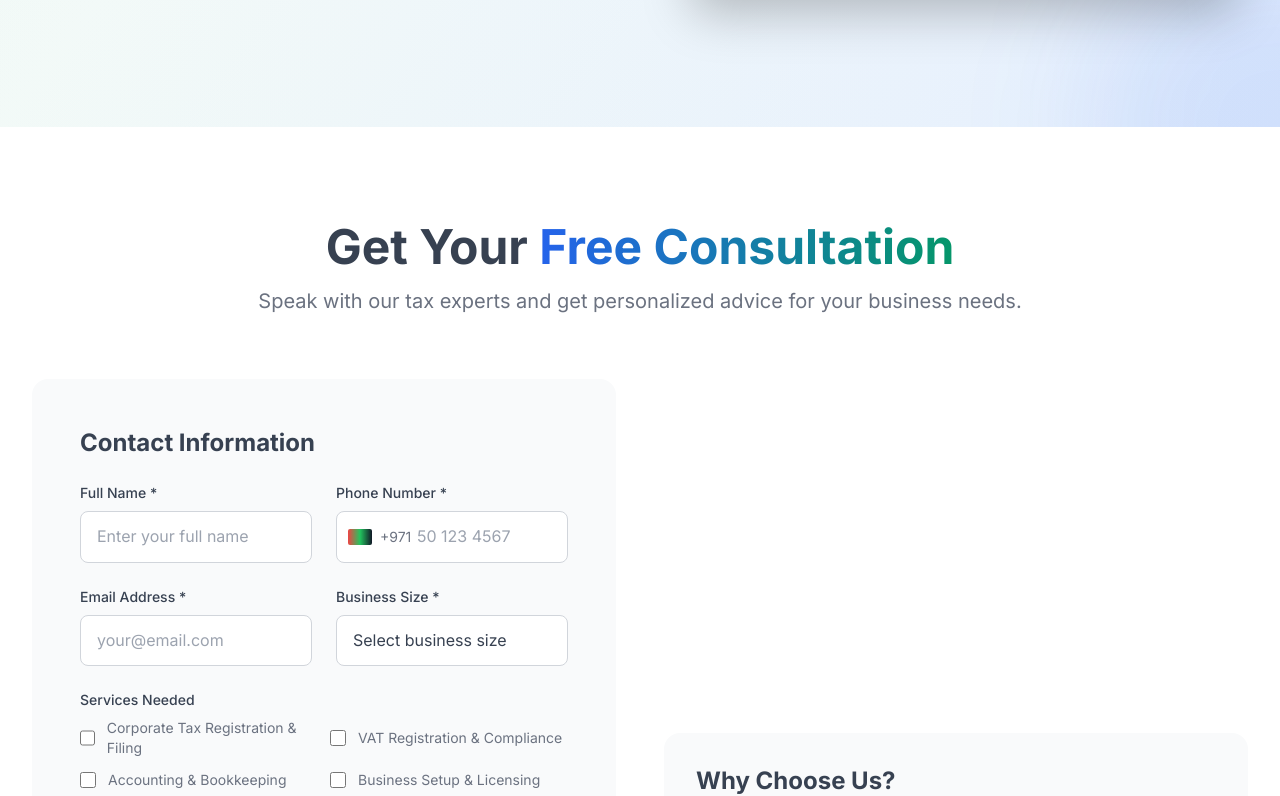
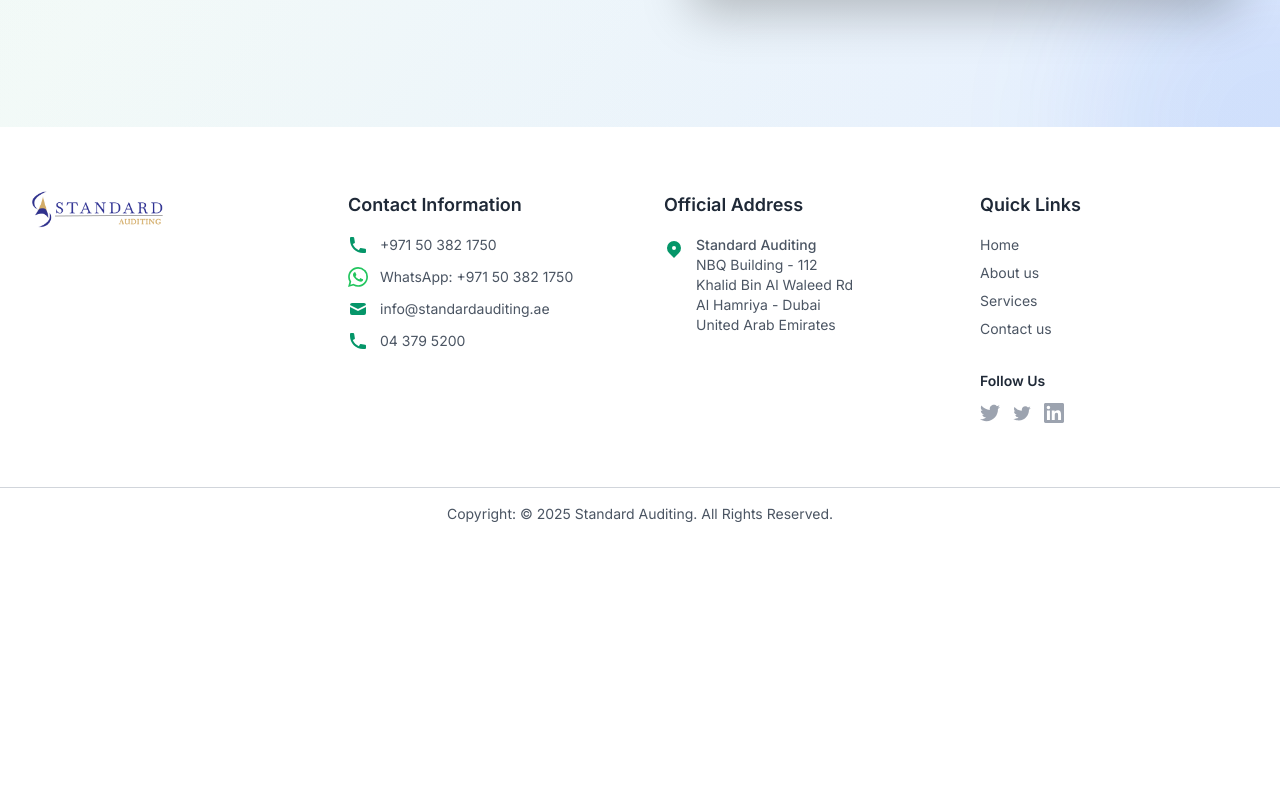
Before and after one commit to AkshayKeerti/StandardAuditingLP, a React (Create React App) app: page / in a window 1280 px wide. Shown: the part 10449-11245 px from the top of the page. After the commit the page ends 10989 px from the top, so only its background shows below. Built offline with nearby package versions, Linux system fonts and the light colour scheme.

Commit message:
Remove duplicate ContactForm component to eliminate redundant consultation section

```diff
--- a/src/App.js
+++ b/src/App.js
@@ -7,7 +7,6 @@
 import Testimonials from './components/Testimonials';
 import FAQ from './components/FAQ';
 import LeadFormSection from './components/LeadFormSection';
-import ContactForm from './components/ContactForm';
 import Footer from './components/Footer';
 import FloatingContact from './components/FloatingContact';
 
@@ -22,7 +21,6 @@
       <Testimonials />
       <FAQ />
       <LeadFormSection />
-      <ContactForm />
       <Footer />
       <FloatingContact />
     </div>
```
